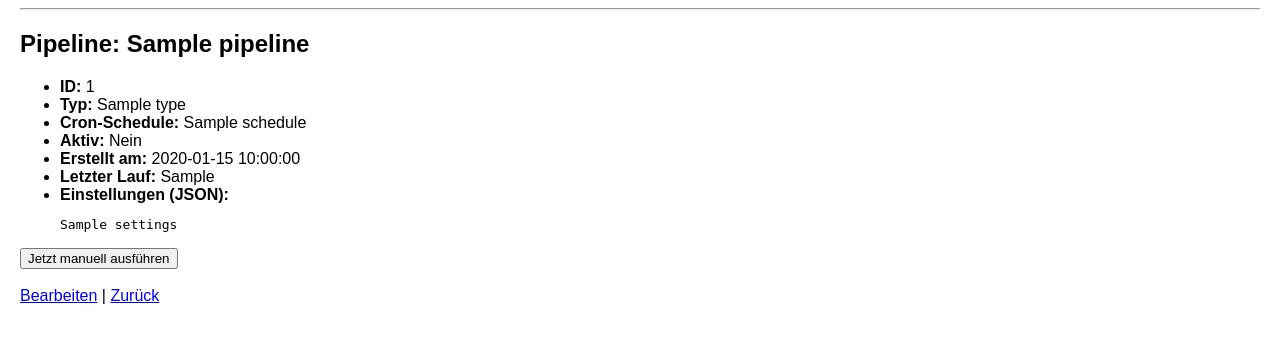
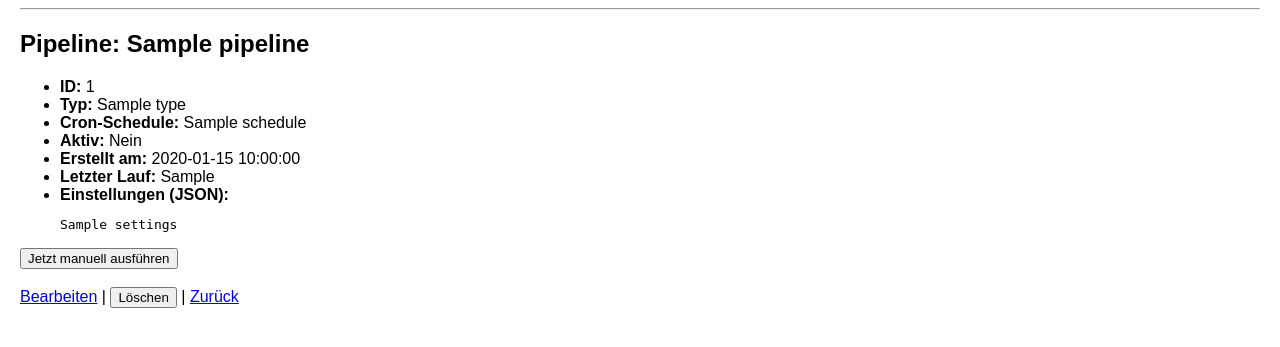
Before and after one commit to RedDead-coder-crypto/nature_videos_webapp, a Python web app: template templates/pipeline_detail.html in a window 1280 px wide. Shown: the part 38-385 px from the top of the page. Run offline with Jinja, Linux system fonts and the light colour scheme; the template is opened without the code that fills it: most values are stand-ins (such as "Sample title", 1, 10 or a date in 2020).

Commit message:
Update pipeline_detail.html

```diff
--- a/templates/pipeline_detail.html
+++ b/templates/pipeline_detail.html
@@ -16,5 +16,8 @@
   </form>
   <br>
   <a href="{{ url_for('edit_pipeline', pipe_id=pipeline.id) }}">Bearbeiten</a> |
+  <form action="{{ url_for('remove_pipeline', pipe_id=pipeline.id) }}" method="post" style="display:inline;">
+    <button type="submit" onclick="return confirm('Wirklich löschen?');">Löschen</button>
+  </form> |
   <a href="{{ url_for('index') }}">Zurück</a>
 {% endblock %}
```
